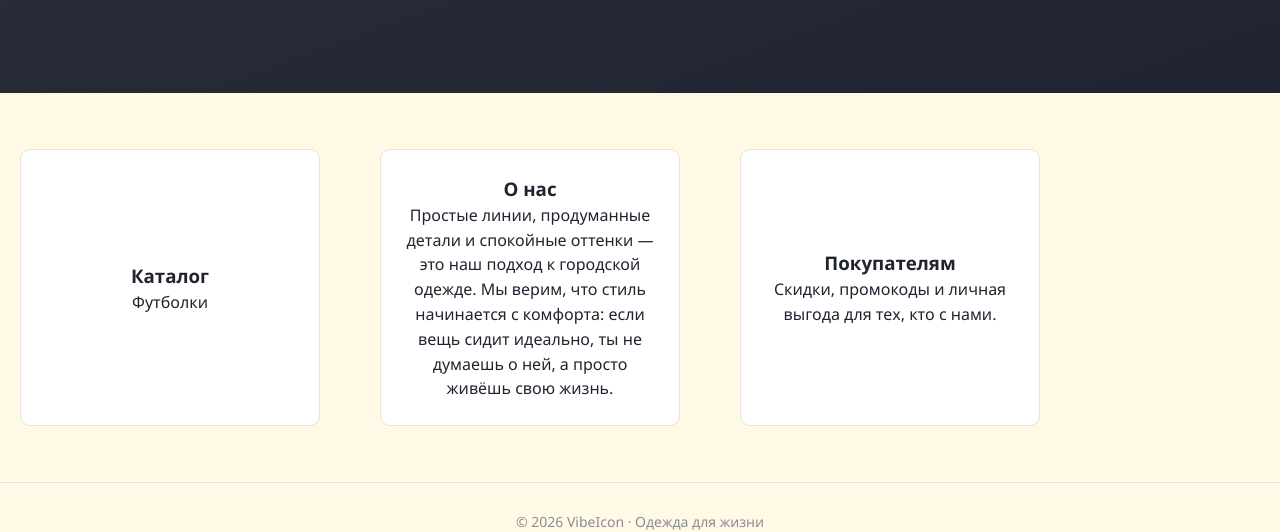
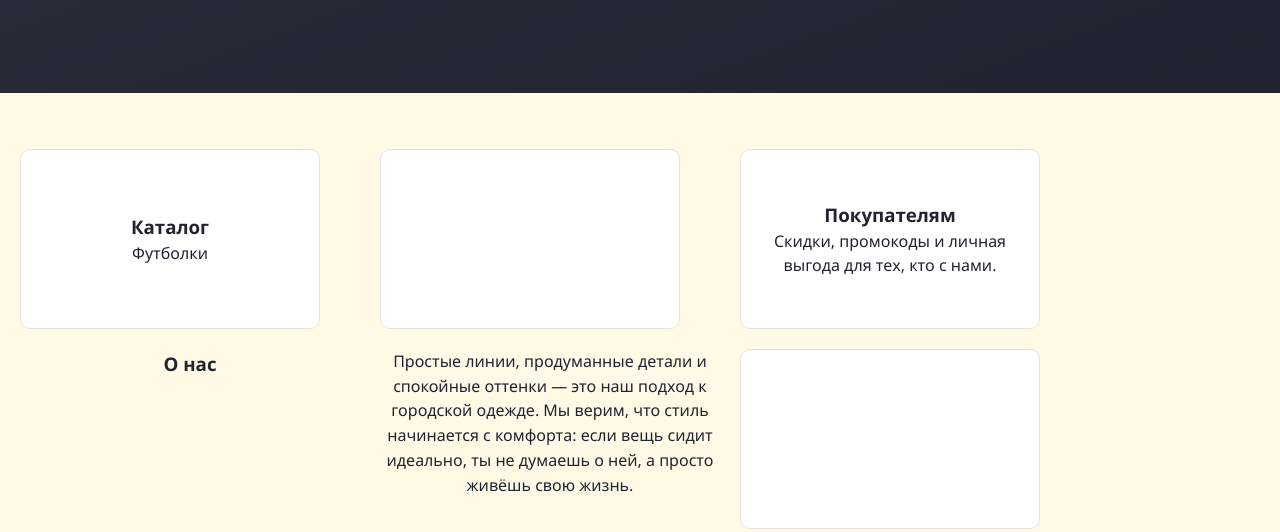
Before and after one commit to xhcy32/shop-vibeicon, a plain HTML site: page index.html in a window 1280 px wide. Shown: the part 286-818 px from the top of the page. Drawn offline with Linux system fonts and the light colour scheme.

Commit message:
Add files via upload

```diff
--- a/index.html
+++ b/index.html
@@ -9,8 +9,9 @@
 <body>
 
   <!-- Шапка: логотип + название + меню -->
+<header class="site-header">
   <div class="container header-inner">
-  <div class="logo">VibeIcon</div>
+    <div class="logo">VibeIcon</div>
 
   <!-- Кнопка-бургер -->
   <button class="burger-btn" aria-label="Открыть меню">
@@ -41,13 +42,14 @@
       <p>Футболки</p>
     </a>
     <a href="about.html" class="section-card">
+<a href="buyers.html" class="section-card">
+      <h3>Покупателям</h3>
+      <p>Скидки, промокоды и личная выгода для тех, кто с нами.</p>
+    </a>
       <h3>О нас</h3>
       <p>Простые линии, продуманные детали и спокойные оттенки — это наш подход к городской одежде. Мы верим, что стиль начинается с комфорта: если вещь сидит идеально, ты не думаешь о ней, а просто живёшь свою жизнь.</p>
     </a>
     <a href="buyers.html" class="section-card">
-      <h3>Покупателям</h3>
-      <p>Скидки, промокоды и личная выгода для тех, кто с нами.</p>
-    </a>
   </section>
 
   <footer class="site-footer">
```
